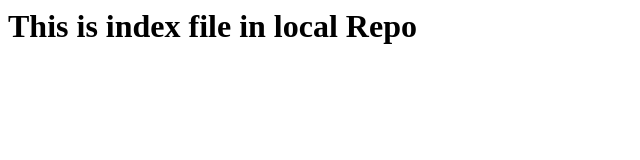
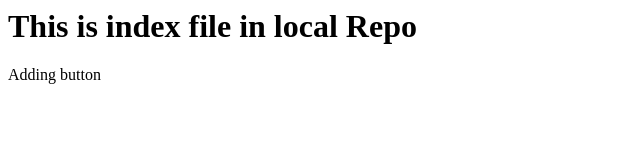
Before and after one commit to tejaswinibarya19/LocalRepo, a plain HTML site: page index.html in a window 1280 px wide. Shown: the full height of the page, 0-640 px from the left. Drawn offline with Linux system fonts and the light colour scheme.

```diff
--- a/index.html
+++ b/index.html
@@ -1 +1,2 @@
 <h1>This is index file in local Repo</h1>
+<p>Adding button</p>
```
